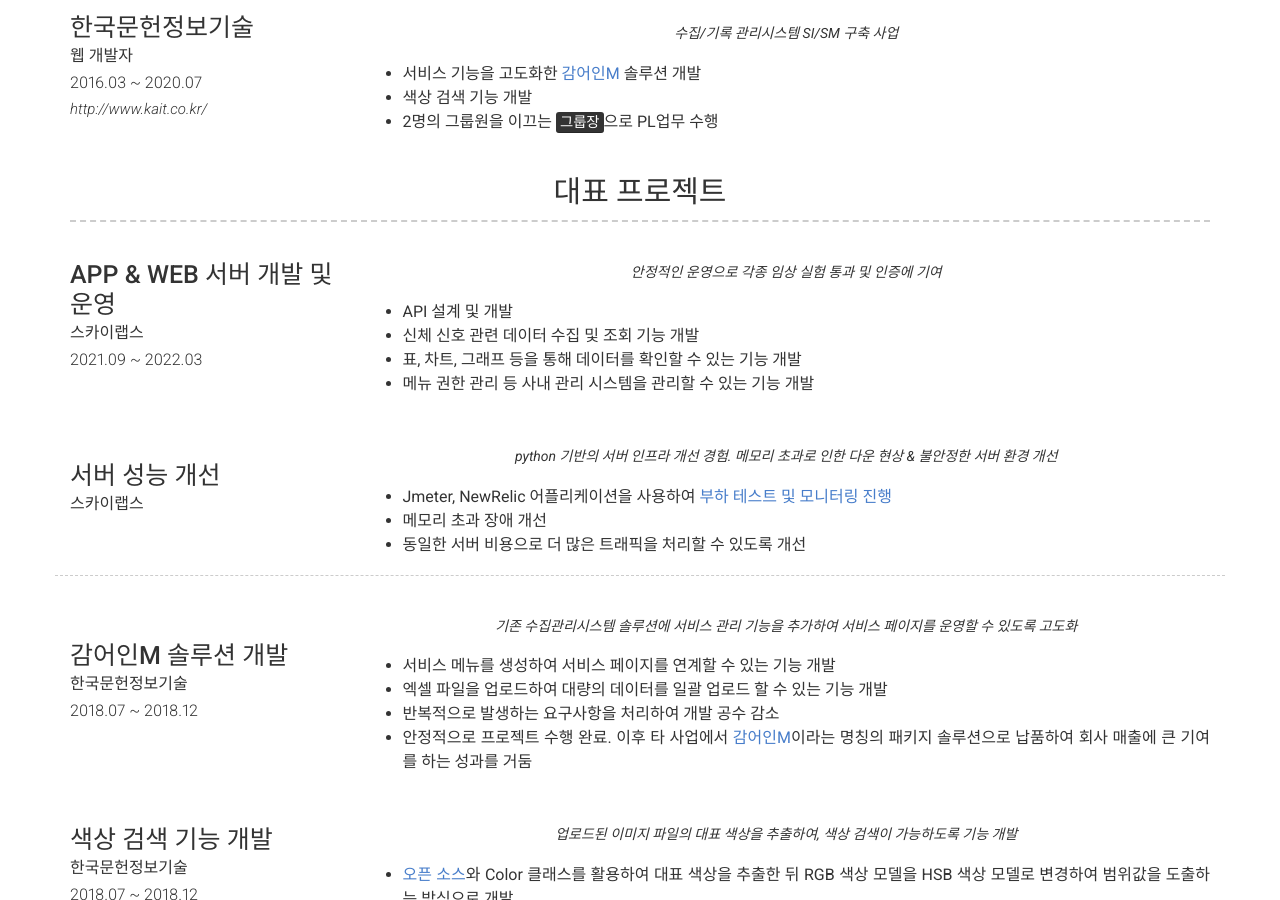
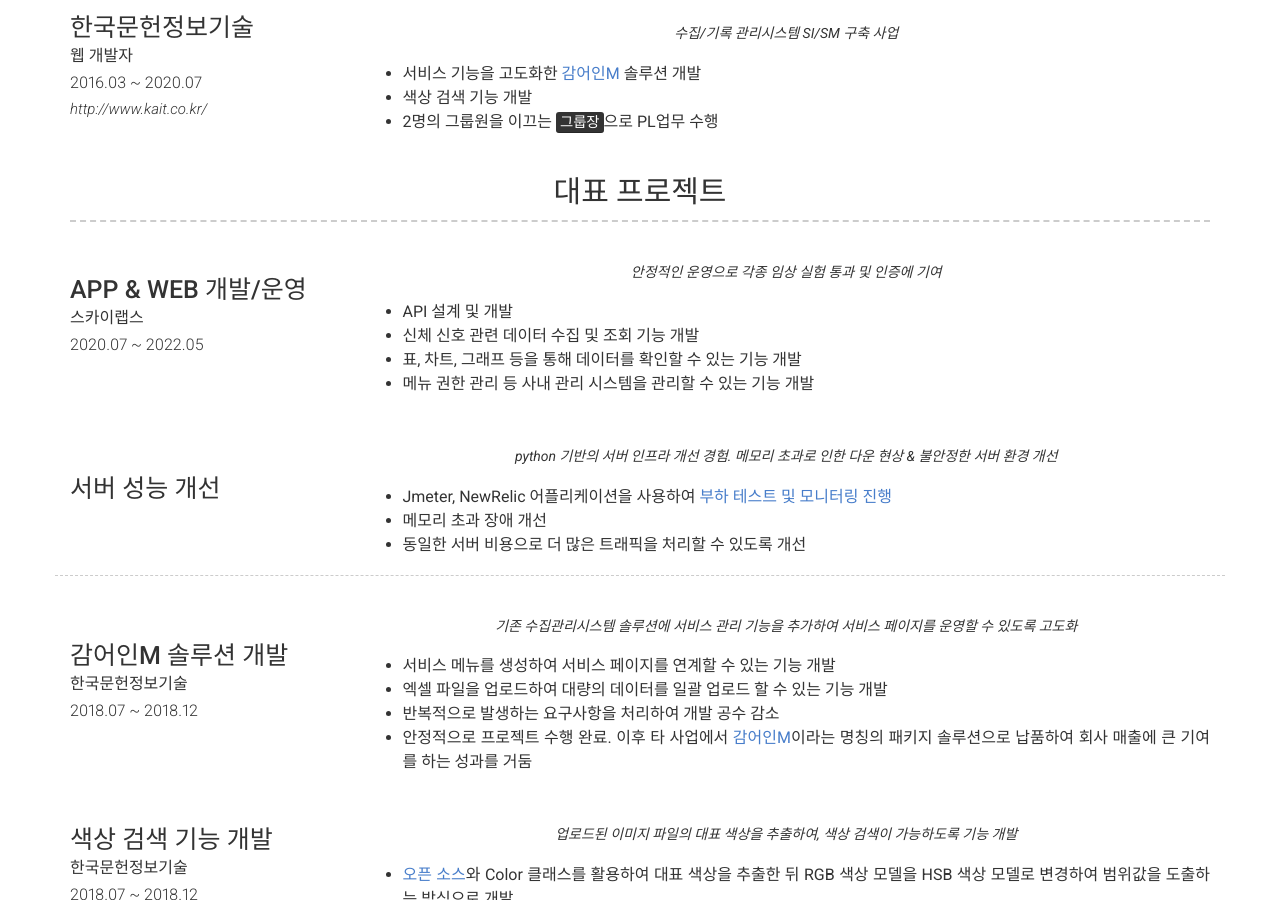
Before and after one commit to tyakamyz/tyakamyz.github.io, a Jekyll site: the page built from index.md, in a window 1280 px wide and 900 px high, scrolled down 914 px. Built offline with Jekyll 4.4.1, drawn with Linux system fonts in a browser that asks for light colours; nearby versions of some CDN libraries.

Commit message:
feat: 오타 수정 및 내용 일부 수정

```diff
--- a/_config.yml
+++ b/_config.yml
@@ -100,9 +100,9 @@ content:
     layout: list # Type of content section (list/text)
     content:
       - layout: left
-        title: APP & WEB 서버 개발 및 운영
+        title: APP & WEB 개발/운영
         sub_title: 스카이랩스
-        caption: 2021.09 ~ 2022.03
+        caption: 2020.07 ~ 2022.05
         quote: >
           안정적인 운영으로 각종 임상 실험 통과 및 인증에 기여
         description: | # this will include new lines to allow paragraphs
@@ -113,7 +113,7 @@ content:
       - layout: left
         border: weak  # Value of `weak` will display a weak border below this item. # Any
         title: 서버 성능 개선
-        sub_title: 스카이랩스
+        sub_title:
         quote: >
           python 기반의 서버 인프라 개선 경험. 메모리 초과로 인한 다운 현상 & 불안정한 서버 환경 개선
         description: | # this will include new lines to allow paragraphs
```
